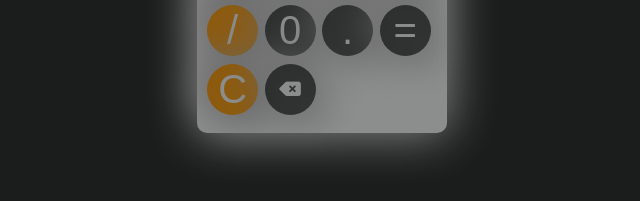
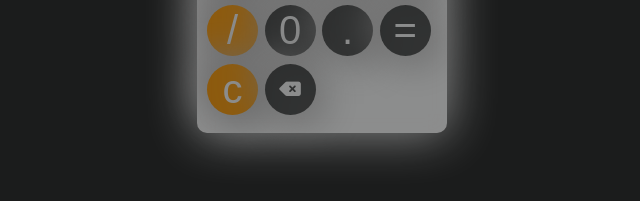
Before and after one commit to TilakBhandari/simple-calculator, a plain HTML site: page index.html in a window 1280 px wide. Shown: the part 467-668 px from the top of the page, 318-958 px from the left. Drawn offline with Linux system fonts and the light colour scheme.

Commit message:
just update

```diff
--- a/index.html
+++ b/index.html
@@ -31,7 +31,7 @@
             <button class="l4 operator-btn" onclick="appendToDisplay('/')">
               /
             </button>
-            <button class="l5 operator-btn" onclick="clearDisplay()">C</button>
+            <button class="l5 operator-btn" onclick="clearDisplay()">c</button>
           </div>
           <div class="right">
             <div class="nums">
```
